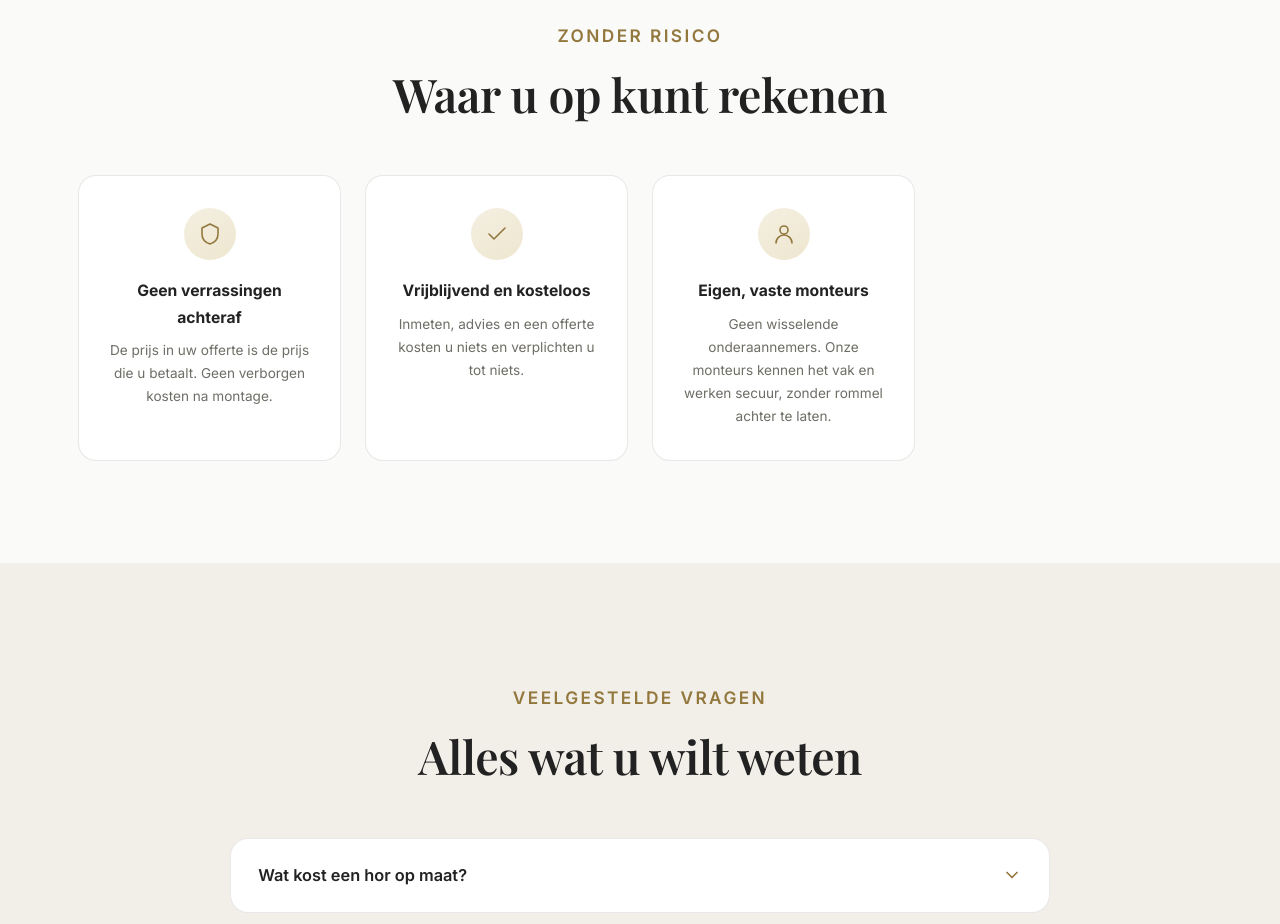
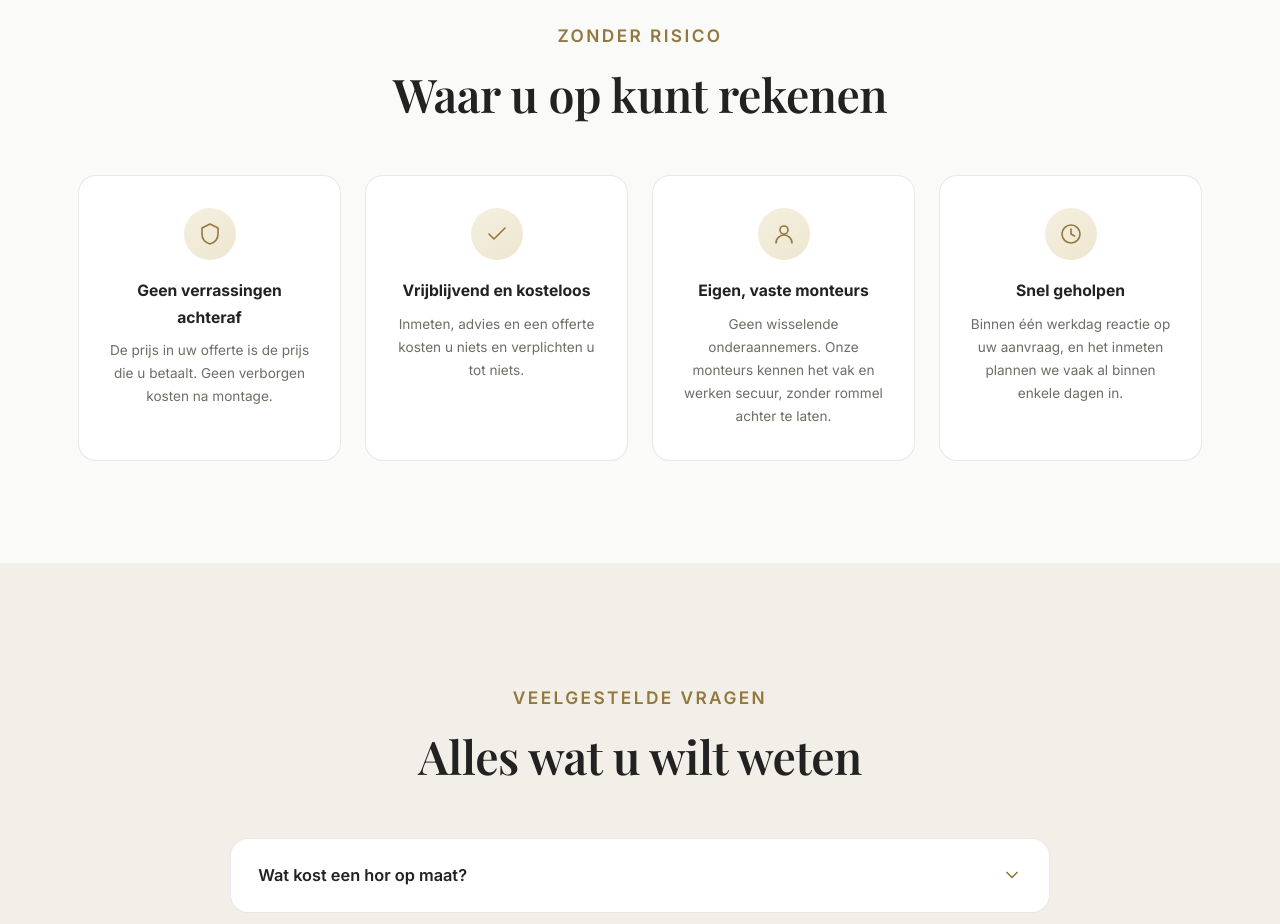
Before and after one commit to Loutfigha/Veloura, a plain HTML site: page index.html in a window 1280 px wide. Shown: the part 7775-8699 px from the top of the page. Drawn offline with nearby package versions, Linux system fonts and the light colour scheme.

Commit message:
Voeg vierde kaart toe aan 'Waar u op kunt rekenen'
Het grid was op 4 kolommen gebouwd maar had maar 3 kaarten,
waardoor de sectie leeg aanvoelde. Voegt een vierde kaart toe
over snelle reactietijd, zodat het grid volledig gevuld is.

```diff
--- a/index.html
+++ b/index.html
@@ -504,6 +504,11 @@
           <h4>Eigen, vaste monteurs</h4>
           <p>Geen wisselende onderaannemers. Onze monteurs kennen het vak en werken secuur, zonder rommel achter te laten.</p>
         </article>
+        <article class="objection-card">
+          <div class="objection-icon" aria-hidden="true"><svg viewBox="0 0 24 24" fill="none" stroke="currentColor" stroke-width="1.6" stroke-linecap="round" stroke-linejoin="round"><circle cx="12" cy="12" r="9"/><path d="M12 7v5l3.5 2"/></svg></div>
+          <h4>Snel geholpen</h4>
+          <p>Binnen één werkdag reactie op uw aanvraag, en het inmeten plannen we vaak al binnen enkele dagen in.</p>
+        </article>
       </div>
     </div>
   </section>
```
